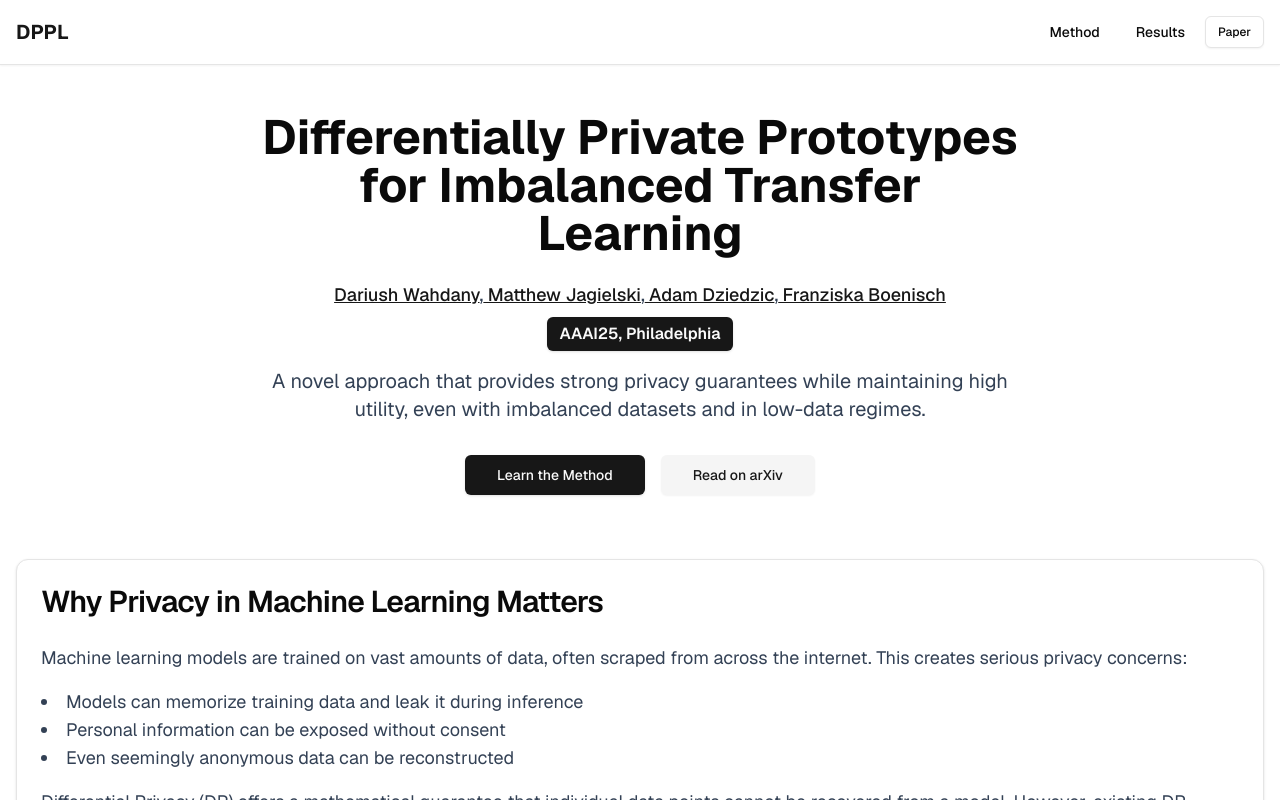
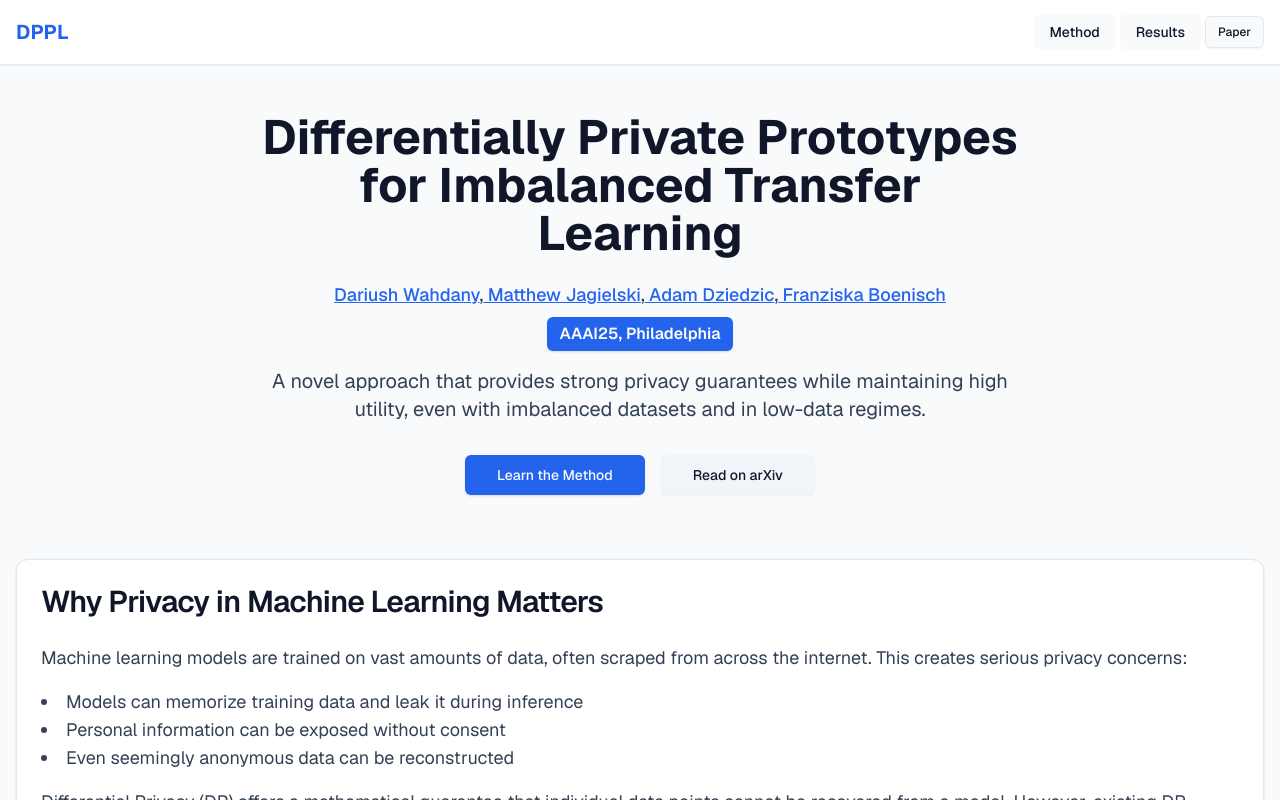
Before and after one commit to dwahdany/dppl, a Next.js app: page / in a window 1280 px wide. Shown: the top 800 px of the page. Built offline with nearby package versions, Linux system fonts and the light colour scheme.

Commit message:
feat: some accent colors

```diff
--- a/src/styles/globals.css
+++ b/src/styles/globals.css
@@ -16,57 +16,57 @@ body {
 
 @layer base {
   :root {
-    --background: 0 0% 100%;
-    --foreground: 0 0% 3.9%;
+    --background: 210 40% 98%;
+    --foreground: 222 47% 11%;
     --card: 0 0% 100%;
-    --card-foreground: 0 0% 3.9%;
+    --card-foreground: 222 47% 11%;
     --popover: 0 0% 100%;
-    --popover-foreground: 0 0% 3.9%;
-    --primary: 0 0% 9%;
-    --primary-foreground: 0 0% 98%;
-    --secondary: 0 0% 96.1%;
-    --secondary-foreground: 0 0% 9%;
-    --muted: 0 0% 96.1%;
-    --muted-foreground: 0 0% 45.1%;
-    --accent: 0 0% 96.1%;
-    --accent-foreground: 0 0% 9%;
+    --popover-foreground: 222 47% 11%;
+    --primary: 221 83% 53%;
+    --primary-foreground: 210 40% 98%;
+    --secondary: 210 40% 96.1%;
+    --secondary-foreground: 222 47% 11%;
+    --muted: 210 40% 96.1%;
+    --muted-foreground: 215.4 16.3% 46.9%;
+    --accent: 210 40% 96.1%;
+    --accent-foreground: 222 47% 11%;
     --destructive: 0 84.2% 60.2%;
-    --destructive-foreground: 0 0% 98%;
-    --border: 0 0% 89.8%;
-    --input: 0 0% 89.8%;
-    --ring: 0 0% 3.9%;
-    --chart-1: 12 76% 61%;
-    --chart-2: 173 58% 39%;
-    --chart-3: 197 37% 24%;
-    --chart-4: 43 74% 66%;
-    --chart-5: 27 87% 67%;
+    --destructive-foreground: 210 40% 98%;
+    --border: 214.3 31.8% 91.4%;
+    --input: 214.3 31.8% 91.4%;
+    --ring: 221 83% 53%;
+    --chart-1: 221 83% 53%;
+    --chart-2: 142 71% 45%;
+    --chart-3: 355 78% 56%;
+    --chart-4: 43 96% 58%;
+    --chart-5: 262 83% 58%;
     --radius: 0.5rem;
   }
   .dark {
-    --background: 0 0% 3.9%;
-    --foreground: 0 0% 98%;
-    --card: 0 0% 3.9%;
-    --card-foreground: 0 0% 98%;
-    --popover: 0 0% 3.9%;
-    --popover-foreground: 0 0% 98%;
-    --primary: 0 0% 98%;
-    --primary-foreground: 0 0% 9%;
-    --secondary: 0 0% 14.9%;
-    --secondary-foreground: 0 0% 98%;
-    --muted: 0 0% 14.9%;
-    --muted-foreground: 0 0% 63.9%;
-    --accent: 0 0% 14.9%;
-    --accent-foreground: 0 0% 98%;
+    --background: 222 47% 11%;
+    --foreground: 210 40% 98%;
+    --card: 222 47% 11%;
+    --card-foreground: 210 40% 98%;
+    --popover: 222 47% 11%;
+    --popover-foreground: 210 40% 98%;
+    --primary: 217 91% 60%;
+    --primary-foreground: 222 47% 11%;
+    --secondary: 217 32% 17%;
+    --secondary-foreground: 210 40% 98%;
+    --muted: 217 32% 17%;
+    --muted-foreground: 215 20.2% 65.1%;
+    --accent: 217 32% 17%;
+    --accent-foreground: 210 40% 98%;
     --destructive: 0 62.8% 30.6%;
-    --destructive-foreground: 0 0% 98%;
-    --border: 0 0% 14.9%;
-    --input: 0 0% 14.9%;
-    --ring: 0 0% 83.1%;
-    --chart-1: 220 70% 50%;
-    --chart-2: 160 60% 45%;
-    --chart-3: 30 80% 55%;
-    --chart-4: 280 65% 60%;
-    --chart-5: 340 75% 55%;
+    --destructive-foreground: 210 40% 98%;
+    --border: 217 32% 17%;
+    --input: 217 32% 17%;
+    --ring: 224.3 76.3% 48%;
+    --chart-1: 217 91% 60%;
+    --chart-2: 142 71% 45%;
+    --chart-3: 355 78% 56%;
+    --chart-4: 43 96% 58%;
+    --chart-5: 262 83% 58%;
   }
 }
 
```
Also changed, not shown: src/app/results/page.tsx (+38 -25 lines).
